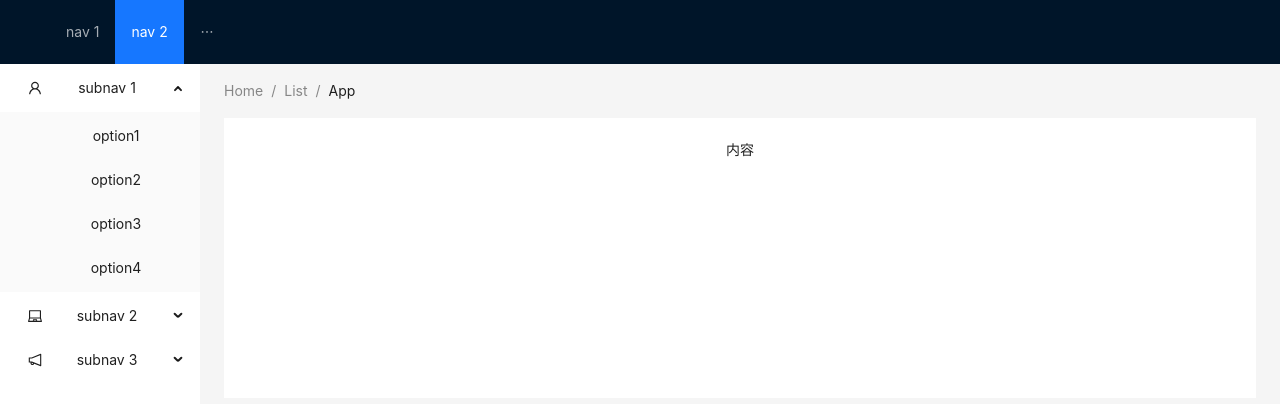
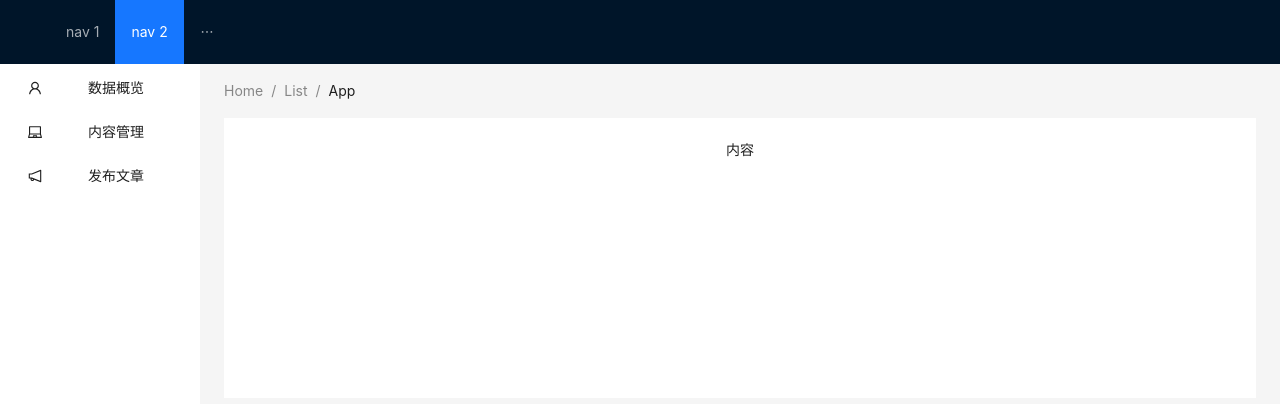
Before and after one commit to tianyuan65/react_pc_project, a React (Create React App) app: page /layout in a window 1280 px wide. Shown: the top 404 px of the page. Built offline with nearby package versions, Linux system fonts and the light colour scheme.

Commit message:
change content finished

```diff
--- a/src/App.js
+++ /dev/null
@@ -1,37 +0,0 @@
-import React from 'react';
-import './App.css';
-import Login from './pages/Login';
-import Layout from './pages/Layout';
-import {BrowserRouter,Route,Routes} from 'react-router-dom'
-// 导入antd样式文件
-import '../node_modules/antd/dist/reset.css'
-// import { Space,Button } from 'antd';
-import AuthRoute from './components/AuthRoute'
-import Home from './pages/Home';
-import Article from './pages/Article';
-import Publish from './pages/Publish';
-
-function App() {
-  return (
-    <BrowserRouter>
-      <div className="App">
-        <Routes>
-          <Route path='/layout' element={<Layout/>}/>
-          <Route path='/login' element={<Login/>}/>
-          {/* 需要鉴权的路由 */}
-          <Route path="/layout" element={
-            <AuthRoute>
-              <Layout />
-            </AuthRoute>}/>
-          {/* 二级路由默认页面 */}
-          <Route index element={<Home />}/>
-          <Route path='/article' element={<Article/>}/>
-          <Route path='/publish' element={<Publish/>}/>
-
-        </Routes>
-      </div>
-    </BrowserRouter>
-  );
-}
-
-export default App;
--- /dev/null
+++ b/src/App.jsx
@@ -0,0 +1,42 @@
+import React from 'react';
+import './App.css';
+import Login from './pages/Login';
+import Layout from './pages/Layout';
+import {Route,Routes,useRoutes} from 'react-router-dom'
+// 导入antd样式文件
+import '../node_modules/antd/dist/reset.css'
+// import { Space,Button } from 'antd';
+import AuthRoute from './components/AuthRoute'
+// import Home from './pages/Home';
+// import Article from './pages/Article';
+// import Publish from './pages/Publish';
+// 引入路由表
+import routes from './routes';
+
+function App() {
+  // 根据路由表生成对应的路由规则
+  const element=useRoutes(routes)
+  return (
+    <div className="App">
+      <Routes>
+        <Route path='/layout' element={<Layout/>}/>
+        <Route path='/login' element={<Login/>}/>
+        {/* 需要鉴权的路由 */}
+        <Route path="/layout" element={
+          <AuthRoute>
+            <Layout />
+          </AuthRoute>}/>
+        {/* 二级路由默认页面 */}
+        <Route>
+          {element}
+        </Route>
+        {/* <Route index element={<Home />}/>
+        <Route path='/article' element={<Article/>}/>
+        <Route path='/publish' element={<Publish/>}/> */}
+
+      </Routes>
+    </div>
+  );
+}
+
+export default App;
--- a/src/index.js
+++ b/src/index.js
@@ -4,10 +4,13 @@ import './index.scss';
 import { Provider } from 'react-redux';
 import store from './redux/store';
 import App from './App';
+import { BrowserRouter } from 'react-router-dom';
 
 const root = ReactDOM.createRoot(document.getElementById('root'));
 root.render(
   <Provider store={store}>
-    <App />
+    <BrowserRouter>
+      <App />
+    </BrowserRouter>
   </Provider>
 );
--- a/src/pages/Layout/index.jsx
+++ b/src/pages/Layout/index.jsx
@@ -2,7 +2,10 @@ import React from 'react'
 import { Breadcrumb,Layout, Menu, theme } from 'antd'
 import { LaptopOutlined, NotificationOutlined, UserOutlined } from '@ant-design/icons';
 // import './index.scss'
-import {Link,useLocation} from 'react-router-dom'
+// import {NavLink} from 'react-router-dom'
+// import {widthUseNavigate} from '../../utils/index'
+import { useNavigate } from 'react-router-dom';
+import Home from '../Home';
 
 const { Header, Content, Sider } = Layout;
 
@@ -11,31 +14,68 @@ const items1 = ['1', '2', '3'].map((key) => ({
   label: `nav ${key}`,
 }));
 
-// const subnav=['数据概览','内容管理','发布文章']
-const items2 = [UserOutlined, LaptopOutlined, NotificationOutlined].map((icon, index) => {
-  const key = String(index + 1);
-  return {
-    key: `sub${key}`,
-    icon: React.createElement(icon),
-    label: `subnav ${key}`,
-    children: new Array(4).fill(null).map((_, j) => {
-      const subKey = index * 4 + j + 1;
-      return {
-        key: subKey,
-        label: `option${subKey}`,
-      };
-    }),
-  };
-});
+const subnav=['数据概览','内容管理','发布文章']
+// const items2 = [UserOutlined, LaptopOutlined, NotificationOutlined].map((icon, index) => {
+//   const subKey = String(index + 1);
+//   return {
+//     key: `sub${subKey}`,
+//     icon: React.createElement(icon),
+//     label: `${subnav[index]}`,
+//     children: new Array(4).fill(null).map((_, j) => {
+//       const subKey = index * 4 + j + 1;
+//       return {
+//         key: subKey,
+//         label: `option${subKey}`,
+//       };
+//     }),
+//     // 点击子菜单标题
+//     onTitleClick:()=>showCompon()
+//   };
+// });
+
+const items3=[
+  {
+    key:'/home',
+    icon:React.createElement(UserOutlined),
+    label:`数据概览`
+  },
+  {
+    key:'/article',
+    icon:React.createElement(LaptopOutlined),
+    label:`内容管理`
+  },
+  {
+    key:'/publish',
+    icon:React.createElement(NotificationOutlined),
+    label:`发布文章`
+  }
+]
+
+// showCompon函数，点击导航选项后触发此函数，文本高亮，路由跳转到点击的组件，在展示区展示对应组件内容
+// const showCompon=()=>{
+//   // 遍历subnav，将三个文本渲染到页面当中
+//   subnav.forEach((item)=>{
+//     console.log('subnav',`${item}`);
+//     // 路由跳转到对应的路由
+//     // this.props.history.push('/article');
+//     //在展示区渲染点击的子菜单对应的组件
+//     <Navigate to='/home' element={<Home/>}/>
+//   })
+// }
 
 export default function GeekLayout() {
+  const navigate=useNavigate()
   const {
     token: { colorBgContainer },
   } = theme.useToken();
 
-  const location=useLocation()
-  const selectedKey=location.pathname
-  console.log('被选择的选项是',selectedKey);
+  const click=(e)=>{
+    console.log('clickEvent',e);
+    navigate(e.key,{
+      replace:false,
+
+    });
+  }
 
   return (
     <div>
@@ -59,24 +99,23 @@ export default function GeekLayout() {
             <Menu
               mode="inline"
               defaultSelectedKeys={['1']}
-              defaultOpenKeys={['sub1']}
-              selectedKeys={[selectedKey]}
+              // defaultOpenKeys={['sub1']}
               style={{
                 height: '100%',
                 borderRight: 0,
               }}
-              items={items2}
+              items={items3}
+              onClick={click}
             >
-              <Menu.Item icon={<UserOutlined/>} key="">
-                <Link to="/">数据概览</Link>
+              {/* <Menu.Item icon={<UserOutlined/>} key="/home">
+                <Link to="/home">数据概览</Link>
               </Menu.Item>
               <Menu.Item icon={<LaptopOutlined/>} key="/article">
-              <Link to="/article">内容管理</Link>
-
+                <Link to="/article">内容管理</Link>
               </Menu.Item>
               <Menu.Item icon={<NotificationOutlined/>} key="/publish">
                 <Link to="/publish">发布文章</Link>
-              </Menu.Item>
+              </Menu.Item> */}
             </Menu>
           </Sider>
           <Layout
--- a/src/pages/Login/index.jsx
+++ b/src/pages/Login/index.jsx
@@ -164,4 +164,4 @@ export default withRouter(
   )
   // 注：在connect中处理后，返回，又作为withRouter的参数被处理(添加了个navigate属性)
   (Login)
-  )
+)
--- /dev/null
+++ b/src/routes/index.js
@@ -0,0 +1,36 @@
+import React from 'react';
+import { LaptopOutlined, NotificationOutlined, UserOutlined } from '@ant-design/icons'
+// import Layout from '../pages/Layout';
+import Home from "../pages/Home"
+import Article from "../pages/Article"
+import Publish from "../pages/Publish"
+import {Navigate} from "react-router-dom"
+
+
+// 路由表
+const routes=[
+    {
+        key:'/home',
+        icon:React.createElement(UserOutlined),
+        label:"数据概览",
+        element:<Home/>
+    },
+    {
+        key:'/article',
+        icon:React.createElement(LaptopOutlined),
+        label:"内容管理",
+        element:<Article/>
+    },
+    {
+        key:'/publish',
+        icon:React.createElement(NotificationOutlined),
+        label:"发布文章",
+        element:<Publish/>
+    },
+    {
+        key:'/',
+        element:<Navigate to="/layout"/>,
+    }
+]
+
+export default routes
--- a/src/utils/index.js
+++ b/src/utils/index.js
@@ -1,5 +1,6 @@
 // 引入http
 import { http } from "./http";
 import { getToken,setToken,clearToken } from './token';
+import widthUseNavigate from "./widthUseNavigate";
 // 统一导出http
-export {http,getToken,setToken,clearToken}
+export {http,getToken,setToken,clearToken,widthUseNavigate}
--- /dev/null
+++ b/src/utils/widthUseNavigate.js
@@ -0,0 +1,10 @@
+import { useNavigate } from "react-router-dom"
+
+const widthUseNavigate=(WrapCompontent)=>{
+  return function NavigateComponent(){
+    const navigate=useNavigate()
+    // 给组件添加一个属性to，以便于路由跳转
+    return <WrapCompontent to={navigate}/>
+  }
+}
+export default widthUseNavigate
```
Also changed, not shown: pc_note/pc_note.md (+66 -5 lines).
